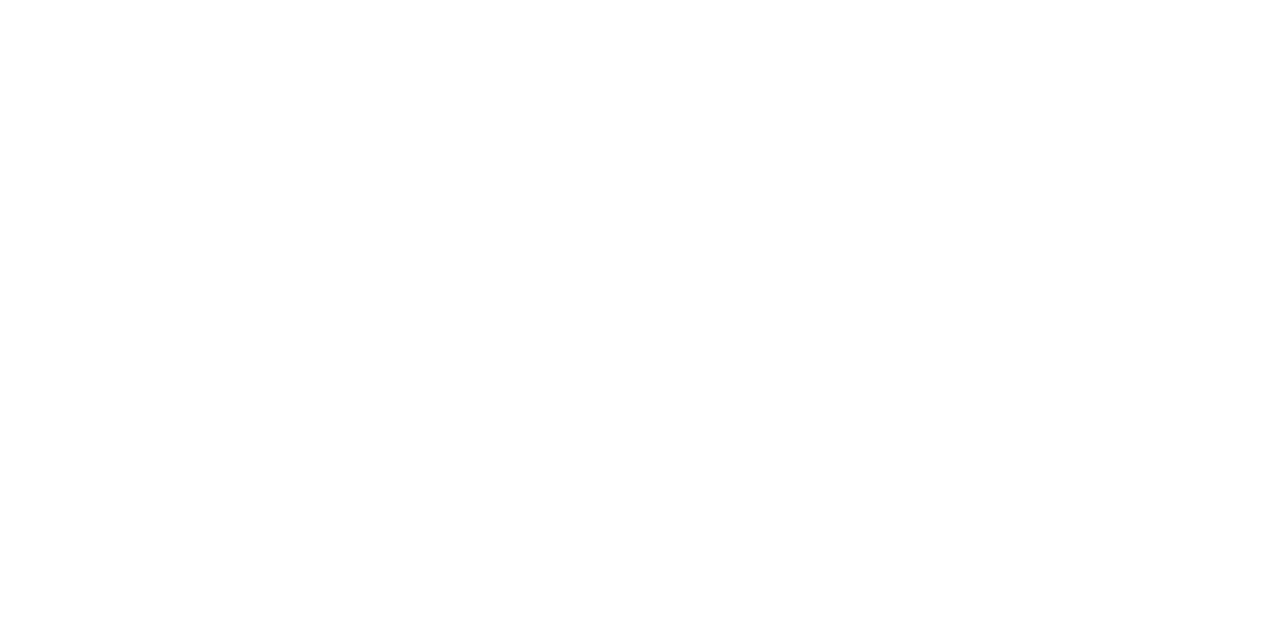
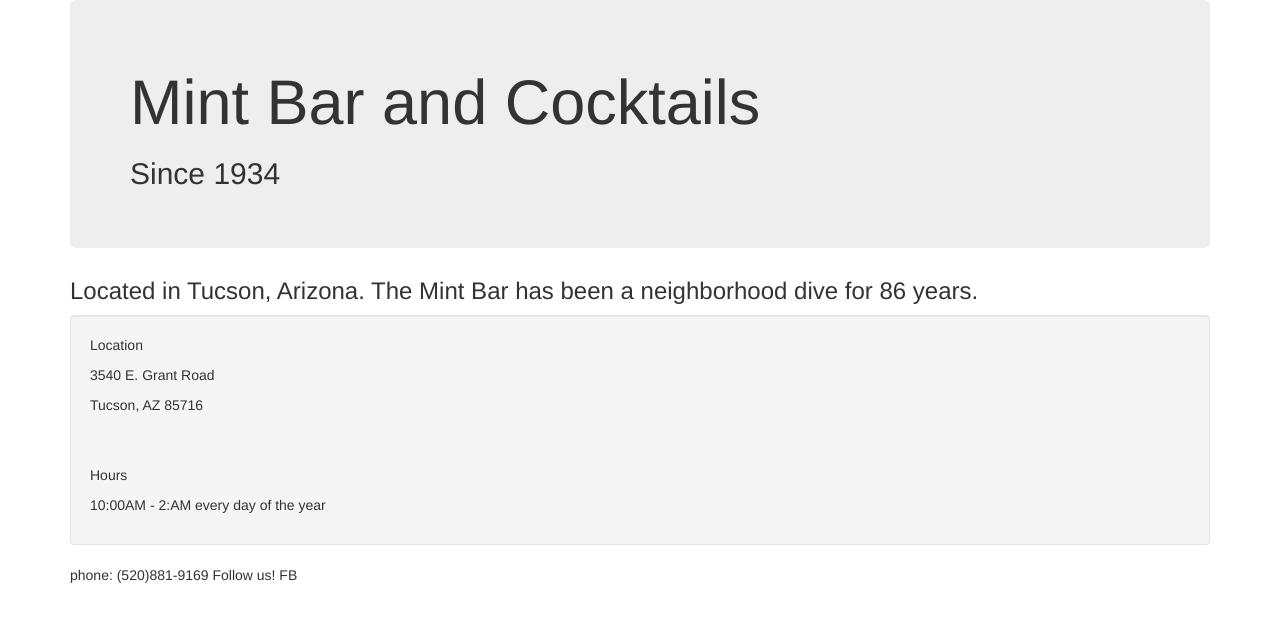
Before and after one commit to jaki-w/Mint-Bar, a plain HTML site: page index.html in a window 1280 px wide. Drawn offline with Linux system fonts and the light colour scheme.

Commit message:
add jumbotron with headers, well with location and hours, and contact info

```diff
--- a/index.html
+++ b/index.html
@@ -7,7 +7,22 @@
   </head>
   <body>
     <div class="container">
+      <div class="jumbotron">
+        <h1>Mint Bar and Cocktails</h1>
+        <h2>Since 1934</h2>
+      </div><!--jumbotron-->
+      <h3>Located in Tucson, Arizona. The Mint Bar has been a neighborhood dive for 86 years.</h3>
 
+      <div class="well">
+        <p>Location</p>
+        <p>3540 E. Grant Road</p>
+        <p>Tucson, AZ 85716</p>
+        <br>
+        <br>
+        <p>Hours</p>
+        <p>10:00AM - 2:AM every day of the year</p>
+      </div><!--well-->
+      <p>phone: (520)881-9169   Follow us! FB</p>
     </div><!--container-->
   </body>
 </html>
```
